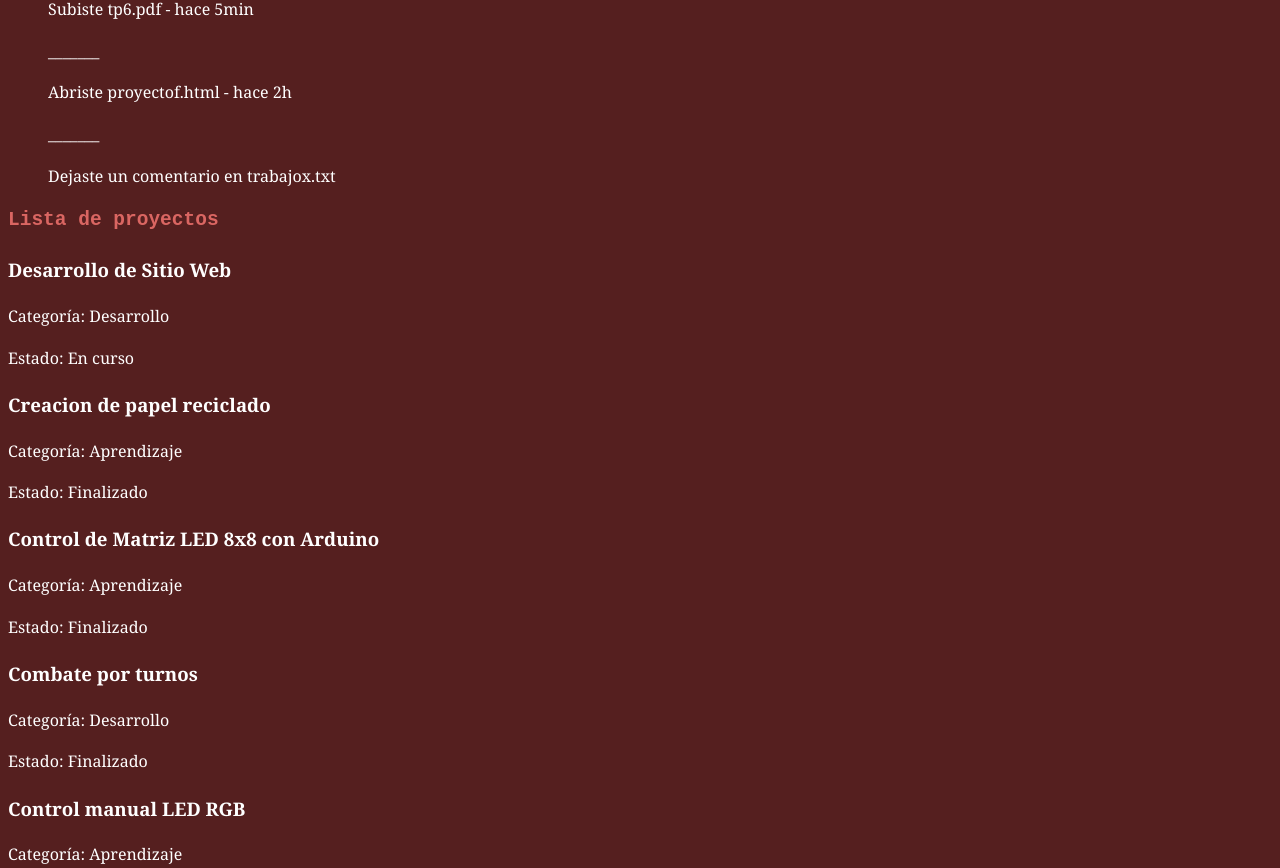
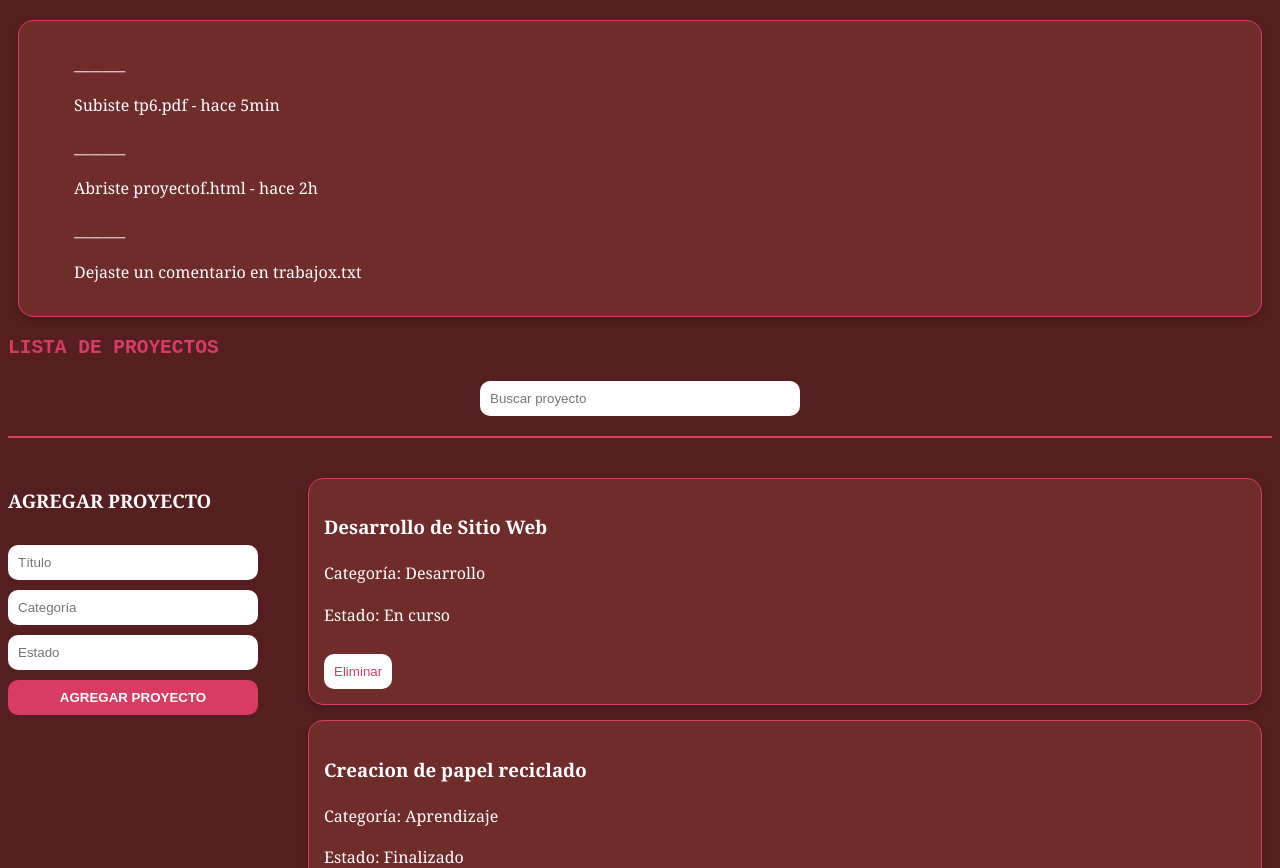
Before and after one commit to Meliip414/PV_tp3_grupo16, a React (Vite) app in the folder pv_tp3_grupo16/: page / in a window 1280 px wide. Shown: the part 572-1440 px from the top of the page. Built offline with nearby package versions, Linux system fonts and the light colour scheme.

Commit message:
Actualización de Nav.jsx - Melina Leaño

```diff
--- a/pv_tp3_grupo16/src/components/ListaProyectos.jsx
+++ b/pv_tp3_grupo16/src/components/ListaProyectos.jsx
@@ -7,14 +7,92 @@ const ListaProyectos = () => {
     const [proyectos, setProyectos] = useState(
         proyectoService.obtenerProyectos()
     );
+    const [busqueda, setBusqueda] = useState("");
+
+    const [titulo, setTitulo] = useState("");
+
+    const [categoria, setCategoria] = useState("");
+
+    const [estado, setEstado] = useState("");
+
+    const eliminar = (id) => {
+    proyectoService.eliminarProyecto(id);
+    setProyectos(proyectoService.obtenerProyectos());
+    }
+
+    const buscar = (texto) => {
+    setBusqueda(texto);
+    if(texto === ""){
+        setProyectos(proyectoService.obtenerProyectos());
+    }else{
+        setProyectos(proyectoService.buscarProyecto(texto));
+    }
+    }
+
+    const agregar = () => {
+    const nuevoProyecto = {
+        titulo,
+        categoria,
+        estado
+    };
+    proyectoService.agregarProyecto(nuevoProyecto);
+    setProyectos(proyectoService.obtenerProyectos());
+    setTitulo("");
+    setCategoria("");
+    setEstado("");
+    }
 
      return(
         <div>
 
-            <h2>Lista de proyectos</h2>
+            <h2>LISTA DE PROYECTOS</h2>
+
+           <div className="buscador">
+             <input
+             type="text"
+             placeholder="Buscar proyecto"
+             value={busqueda}
+             onChange={(e) => buscar(e.target.value)}
+            />
+            </div>
+
+            <hr />
+
+            <div className="contenedor-principal">
+
+            <div className="formulario">
+            <h3>AGREGAR PROYECTO</h3>
+
+             <input
+             type="text"
+             placeholder="Título"
+             value={titulo}
+             onChange={(e) => setTitulo(e.target.value)}
+            />
+
+             <input
+             type="text"
+             placeholder="Categoría"
+             value={categoria}
+             onChange={(e) => setCategoria(e.target.value)}
+            />
+
+             <input
+             type="text"
+             placeholder="Estado"
+             value={estado}
+             onChange={(e) => setEstado(e.target.value)}
+            />
+
+            <button className="btn-agregar" onClick={agregar}>
+            AGREGAR PROYECTO
+            </button>
+        </div>
+
+        <div className="lista-cards">
 
         {proyectos.map((proyecto) => (
-                <div key={proyecto.id}>
+            <div className="card" key={proyecto.id}>
 
                 <h3>{proyecto.titulo}</h3>
 
@@ -22,9 +100,19 @@ const ListaProyectos = () => {
 
                 <p>Estado: {proyecto.estado}</p>
 
+                <button
+                    className="btn-eliminar"
+                    onClick={() => eliminar(proyecto.id)}
+                >
+                    Eliminar
+                </button>
+
             </div>
         ))}
 
+    </div>
+
+</div>
 </div>
     )
 }
--- a/pv_tp3_grupo16/src/components/Nav.jsx
+++ b/pv_tp3_grupo16/src/components/Nav.jsx
@@ -1,13 +1,17 @@
 const Nav = () => {
-    return (
-        <nav>
-            <ul>
-                <a href="#">Inicio</a> -
-                <a href="#">Proyectos</a> -
-                <a href="#">Perfil</a>
-            </ul>
-        </nav>
-    );
+
+   const menu = ["Inicio", "Proyectos", "Perfil"];
+
+   return (
+    <nav>
+        <ul>
+            {menu.map((men) => (
+                <a key={men} href="#">{men}</a>
+            ))}
+        </ul>
+    </nav>
+   )
+
 };
 
 export default Nav;
--- a/pv_tp3_grupo16/src/css/index.css
+++ b/pv_tp3_grupo16/src/css/index.css
@@ -21,8 +21,8 @@ H5{
 }
 
 h2{
-color: rgb(218, 102, 98);
-font-family:monospace ;
+color: rgb(216, 60, 99);
+font-family: monospace;
 }
 footer a{
     color: rgb(150, 34, 78);
@@ -39,3 +39,92 @@ nav ul{
     align-items: center;
     box-shadow: 0 8px 32px rgb(133, 33, 75);
 }
+
+.card{
+    border: 1px solid rgb(216, 60, 99);
+    padding: 15px;
+    margin: 10px;
+    border-radius: 10px;
+}
+
+.formulario{
+    margin-bottom: 20px;
+}
+
+.buscador{
+    display: flex;
+    justify-content: center;
+    margin-bottom: 20px;
+}
+
+.buscador input{
+    width: 300px;
+    padding: 10px;
+    border-radius: 10px;
+    border: none;
+}
+
+hr{
+    border: 1px solid rgb(216, 60, 99);
+    margin-bottom: 30px;
+}
+
+.contenedor-principal{
+    display: flex;
+    gap: 40px;
+    align-items: flex-start;
+}
+
+.formulario{
+    display: flex;
+    flex-direction: column;
+    gap: 10px;
+    width: 250px;
+}
+
+.formulario input{
+    padding: 10px;
+    border-radius: 10px;
+    border: none;
+}
+
+.lista-cards{
+    flex: 1;
+}
+
+.card{
+    background-color: rgb(112, 43, 43);
+    border: 1px solid rgb(216, 60, 99);
+    padding: 15px;
+    margin-bottom: 15px;
+    border-radius: 15px;
+    box-shadow: 0 4px 10px rgba(0,0,0,0.2);
+}
+
+button{
+    padding: 10px;
+    border-radius: 10px;
+    border: none;
+    cursor: pointer;
+    transition: 0.3s;
+}
+
+.btn-agregar{
+    background-color: rgb(216, 60, 99);
+    color: white;
+    font-weight: bold;
+}
+
+.btn-agregar:hover{
+    background-color: rgb(184, 42, 78);
+}
+
+.btn-eliminar{
+    background-color: white;
+    color: rgb(216, 60, 99);
+    margin-top: 10px;
+}
+
+.btn-eliminar:hover{
+    background-color: rgb(240, 220, 220);
+}
```
Lines whose indentation alone changed are shown as unchanged.
